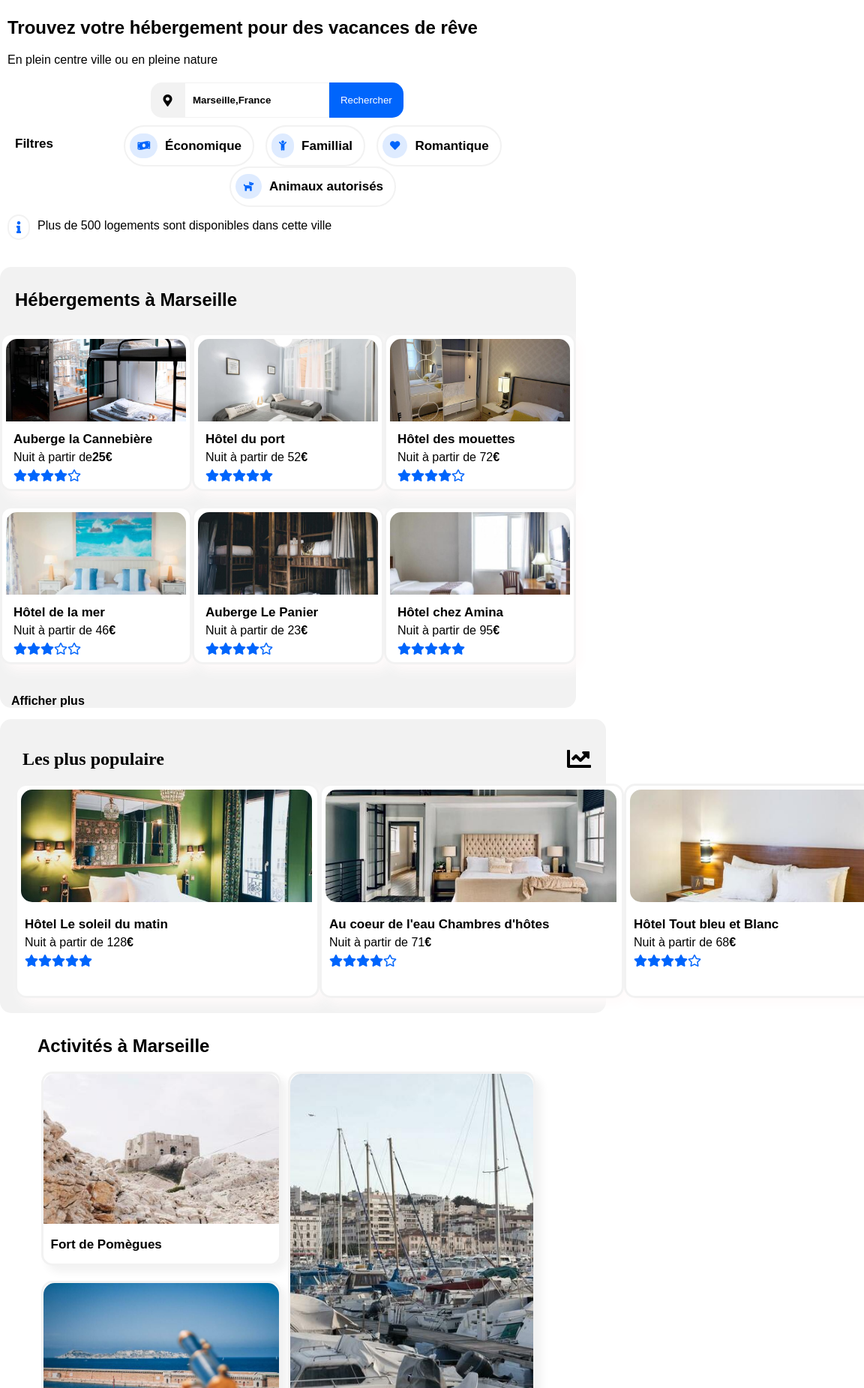
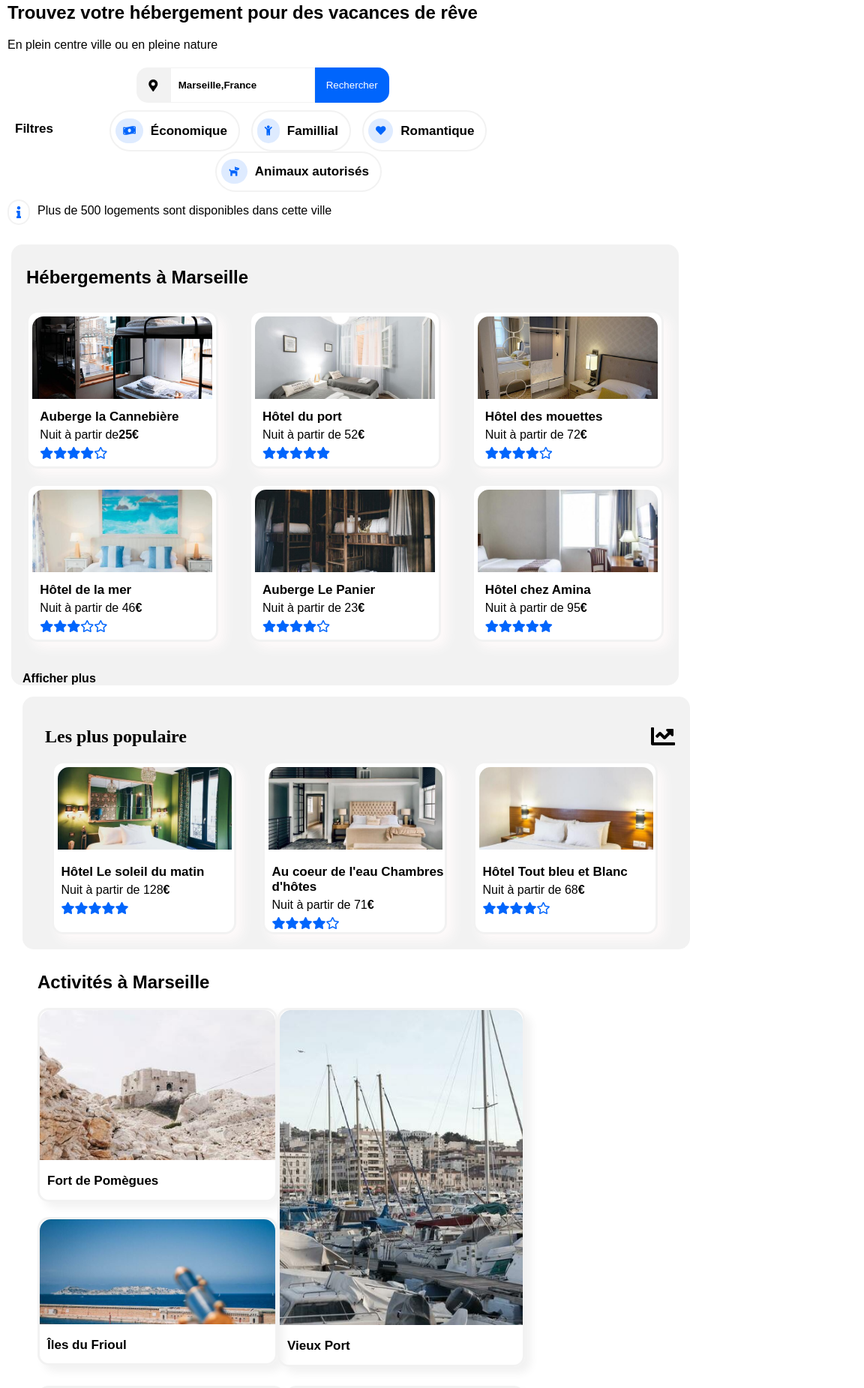
Before and after one commit to Damedesang/PorcherMarine_2_10022021, a plain HTML site: page index.html in a window 768 px wide. Shown: the part 84-1935 px from the top of the page at 75% size, 1152 px wide, since content can reach past the window. Drawn offline with Linux system fonts and the light colour scheme.

Commit message:
Modification version tablette
mise en place de la taille des box pour un affichage correcte de la version tablette

```diff
--- a/Styles.css
+++ b/Styles.css
@@ -536,19 +536,13 @@ a {
 
     /* #region header*/
     header {
-        width: 100%;
-    }
-
-    .logo {
-        margin-left: 10px;
+        width: 95%;
+        margin: auto;
     }
 
     /* #endregion */
 
     /* #region hebergement*/
-    #hebergements {
-        width: 100%;
-    }
 
     #hebergements h1 {
         display: flex;
@@ -582,6 +576,10 @@ a {
     /* #endregion */
 
     /* #region partiehebergement */
+    #hebergements {
+        width: 95%;
+    }
+
     .partieherbergement {
         display: flex;
         flex-direction: column;
@@ -591,7 +589,7 @@ a {
     .resultats {
         display: flex;
         flex-wrap: wrap;
-        width: 100%;
+        margin: auto;
     }
 
     .blocresultats {
@@ -605,10 +603,12 @@ a {
     }
 
     .populaire {
-        width: 100%;
+        margin: auto;
         margin-top: 15px;
         display: flex;
         flex-wrap: wrap;
+        width: 850px;
+        margin-left: 30px;
     }
 
     .populairetitre {
@@ -618,16 +618,21 @@ a {
     .popresultats {
         display: flex;
         flex-direction: row;
+        flex-wrap: wrap;
     }
 
     .poplogement {
         display: flex;
         flex-direction: column;
-        height: 280px;
+        height: 225px;
+        width: 240px;
+        margin-right: 20px;
+        margin-left: 15px;
     }
 
     .popimg {
         width: 100%;
+        height: 110px;
     }
 
     .populaire img {
@@ -635,15 +640,27 @@ a {
         object-fit: cover;
         border-top-left-radius: 15px;
         border-top-right-radius: 15px;
+        border-bottom-left-radius: 0px;
+        height: 110px;
     }
 
+    .tablette1 {
+        display: flex;
+        justify-content: space-around;
+        width: 50%
+    }
+
+    .tablette2 {
+        display: flex;
+        justify-content: space-around;
+        width: 50%
+    }
 
     /* #endregion */
 
     /*#region Activités */
 
     #activites {
-        width: 100%;
         flex-direction: column;
     }
 
@@ -675,7 +692,8 @@ a {
 
     /* #region Footer */
     footer {
-        width: 100%;
+        width: 991px;
+        margin: 0px;
     }
 
     .listes {
```
